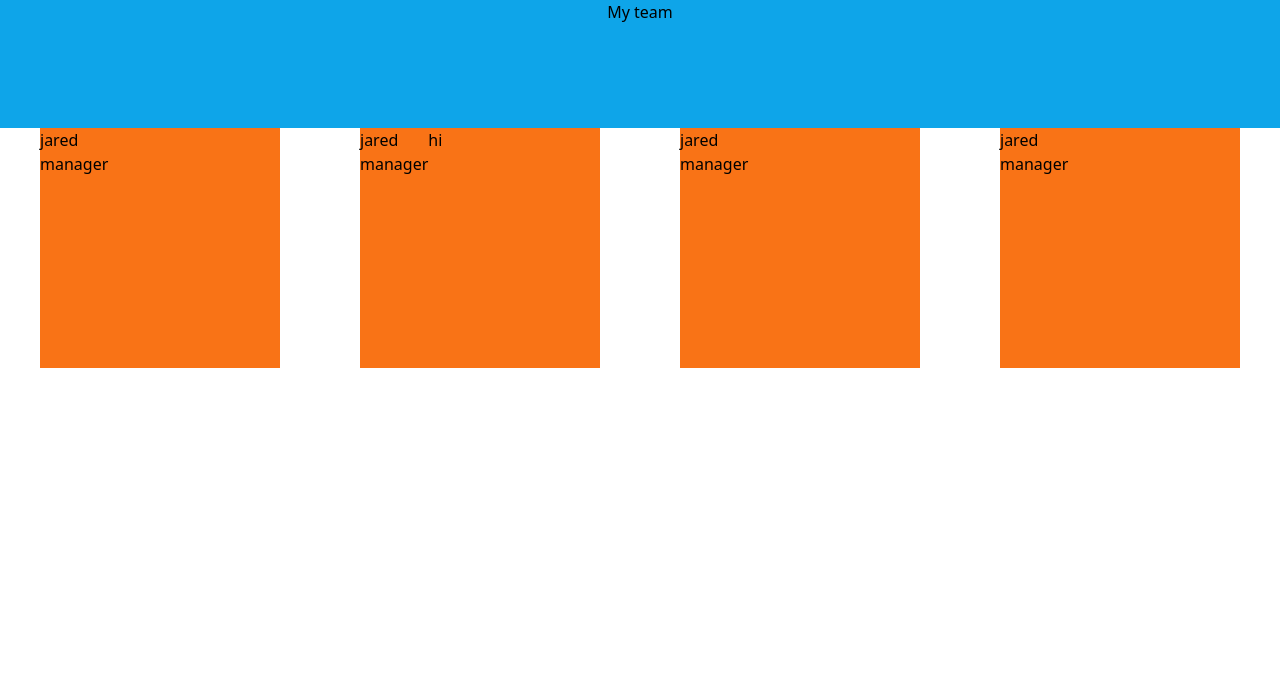
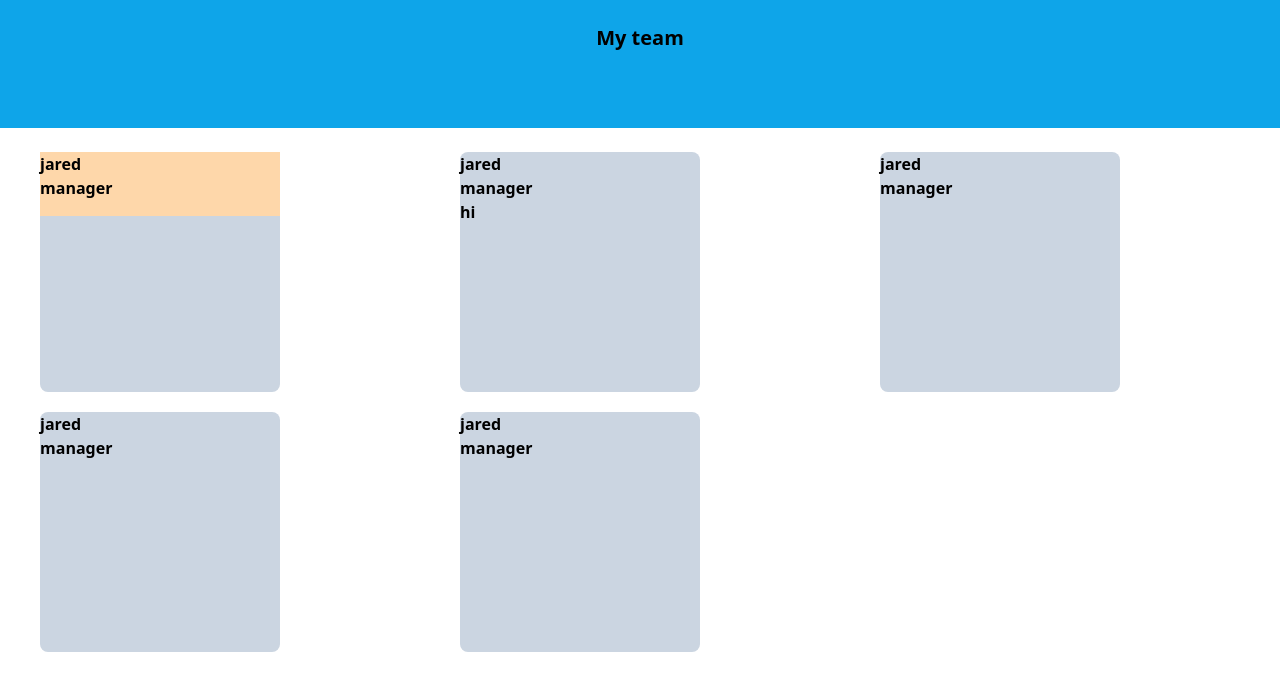
Before and after one commit to PsychoRSS/Module-10, a website: page index.html in a window 1280 px wide. Drawn offline with nearby package versions, Linux system fonts and the light colour scheme.

Commit message:
Update index.html

```diff
--- a/index.html
+++ b/index.html
@@ -7,16 +7,17 @@
     </head>
 
     <body>
-        <h1 class = "bg-sky-500 w=full h-32 flex justify-center">
+        <h1 class = "bg-sky-500 w=full h-32 flex justify-center text-xl font-bold pt-6">
             My team
         </h1>
 
-        <div class="flex justify-around">
+        <!-- cards -->
+        <div class="grid grid-cols-3 gap-5 place-content-center font-semibold  pt-6 pl-10">
             <!-- card 1 -->
-            <div id="complete card" class="h-60 w-60 bg-orange-500 flex ">
-                <div id="card header" class="">
+            <div id="complete card" class="h-60 w-60 bg-slate-300 rounded-lg">
+                <div id="card header" class="h-16 w-60 bg-orange-200">
                 <h2 class="">jared</h2>
-                <h2 class="">manager</h2>
+                <h2 class="h">manager</h2>
                 </div>
 
                 <div>
@@ -25,7 +26,7 @@
             </div>
 
             <!-- card 2 -->
-            <div id="complete card" class="h-60 w-60 bg-orange-500 flex">
+            <div id="complete card" class="h-60 w-60 bg-slate-300 rounded-lg">
                 <div id="card header" class="">
                     <h2 class="">jared</h2>
                     <h2 class="">manager</h2>
@@ -37,7 +38,7 @@
             </div>
 
              <!-- card 3 -->
-            <div id="complete card" class="h-60 w-60 bg-orange-500 flex">
+            <div id="complete card" class="h-60 w-60 bg-slate-300 rounded-lg">
                 <div id="card header" class="">
                 <h2 class="">jared</h2>
                 <h2 class="">manager</h2>
@@ -49,7 +50,7 @@
             </div>
 
             <!-- card 4 -->
-            <div id="complete card" class="h-60 w-60 bg-orange-500 flex">
+            <div id="complete card" class="h-60 w-60 bg-slate-300 rounded-lg">
                 <div id="card header" class="">
                 <h2 class="">jared</h2>
                 <h2 class="">manager</h2>
@@ -59,6 +60,28 @@
 
                 </div>
             </div>
+
+            <div id="complete card" class="h-60 w-60 bg-slate-300 rounded-lg">
+                <div id="card header" class="">
+                <h2 class="">jared</h2>
+                <h2 class="">manager</h2>
+                </div>
+
+                <div>
+
+                </div>
+            </div>
+
+            <!-- <div id="complete card" class="h-60 w-60 bg-slate-300 rounded-lg">
+                <div id="card header" class="">
+                <h2 class="">jared</h2>
+                <h2 class="">manager</h2>
+                </div>
+
+                <div>
+
+                </div>
+            </div> -->
         </div>
     </body>
     </html>
```
